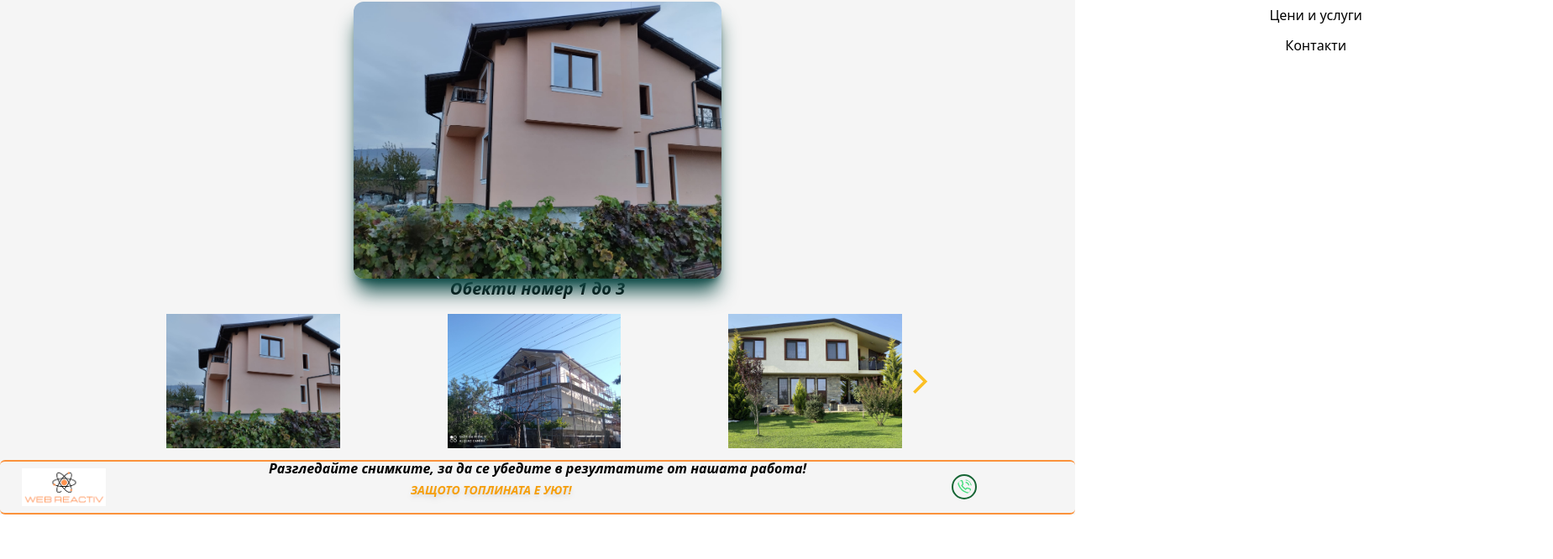
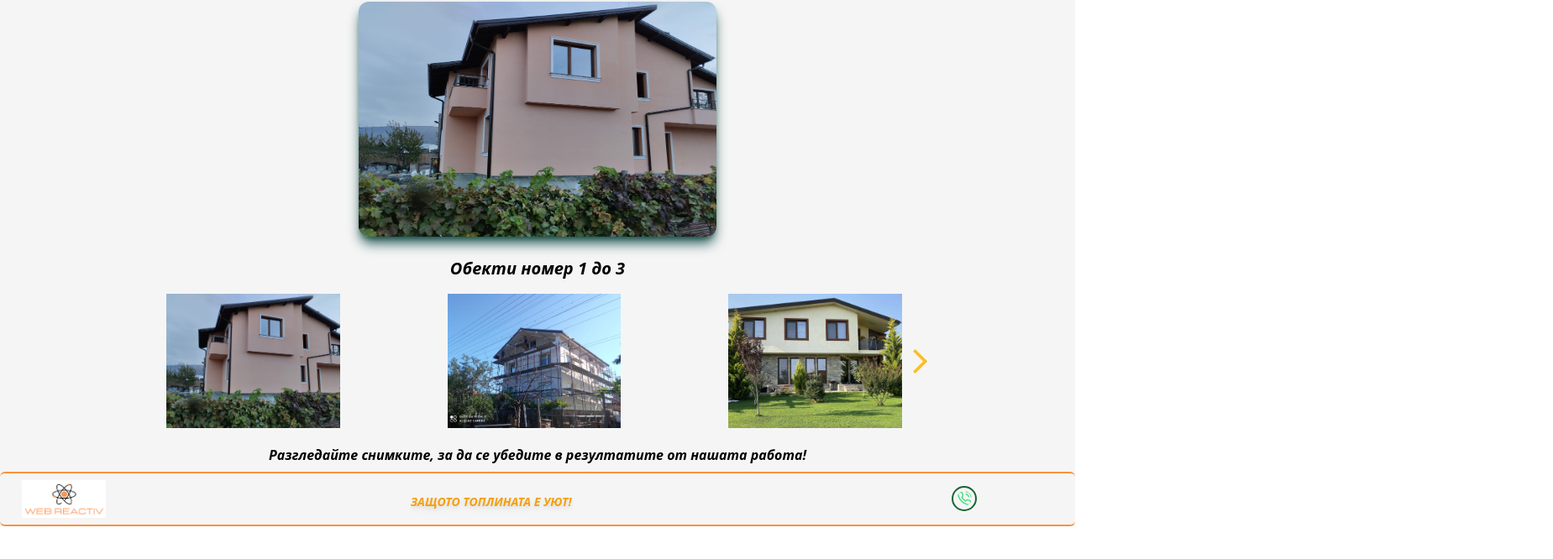
Before and after one commit to freeside93/toplo, a React (Create React App) app: page / in a window 1280 px wide. Shown: the part 126-792 px from the top of the page at 84% size, 1849 px wide, since content can reach past the window. Built offline with nearby package versions, Linux system fonts and the light colour scheme.

Commit message:
project.jsx css changes for animations

```diff
--- a/src/App.js
+++ b/src/App.js
@@ -36,7 +36,7 @@ function App() {
             />}
 
             {/* SIDE DRAWER */}
-              <div className={`${menuOpen ? 'translate-x-0' : 'translate-x-full' }
+              <div className={`${menuOpen ? 'translate-x-0' : 'translate-x-full hidden' }
                bg-white w-full  h-screen absolute z-30 -top-4 md:-top-4 -right-2 flex flex-col gap-3 items-center cursor-pointer
                 ease-in-out duration-200`}>
                 <AiOutlineMenuUnfold className='text-amber-400 z-30 mt-2' size={40}
--- a/src/components/Projects.jsx
+++ b/src/components/Projects.jsx
@@ -59,19 +59,19 @@ const Projects = () => {
   }
 
   return (
-    <div className='flex flex-col items-center'>
+    <div className='flex flex-col items-center w-full'>
       <div >
-        <h1 className=' text-2xl b-2 -mt-3  mb-2'>Завършени обекти:</h1>
+        <h1 className='w-full text-2xl b-2 -mt-3  mb-2'>Завършени обекти:</h1>
       </div>
       {/* BIG PHOTO PREVIEW */}
-      <div className='w-full md:w-5/12 flex flex-row ease-in-out'>
+      <div className=' h-[280px] md:max-h-[350px] lg:max-h-[450px] w-full md:w-4/12 flex flex-row ease-in-out justify-center'>
         <div
-          className={`w-full h-[300px] md:h-[350px] relative translate-x-0 rounded-lg`}>
+          className={`w-full  relative translate-x-0 rounded-lg`}>
           {showNewHouse && <motion.img
             initial={{ scale: 0 }}
             animate={{ scale: 1 }}
 
-            className='rounded-xl shadow-teal-900 shadow-xl w-full md:max-h-[350px] lg:max-h-[450px]' src={currentHouse}>
+            className='rounded-xl shadow-teal-900 shadow-lg w-full h-full ' src={currentHouse}>
 
           </motion.img>}
 
@@ -79,11 +79,11 @@ const Projects = () => {
         </div>
       </div>
       {/* PHOTO GALLERY */}
-      <div className='h-[180px] flex flex-col justify-center items-center'>
-        <div className='text-xl mt-4 mb-2'>
+      <div className=' flex flex-col justify-center items-center h-[200px] mt-2 md:h-[240px] md:mt-6'>
+        <div className='text-xl mt-4 mb-2 h-[20px] md:h-[40px]'>
           <p>{(houseFrom + 1 === houses.length) ? 'Обект' : 'Обекти'} номер {houseFrom + 1} до {(houseFrom + 1 === houses.length) ? houseFrom + 1 : houseTo}</p>
         </div>
-        <div className='w-full m-auto  flex flex-row mt-2 items-center'>
+        <div className='w-full m-auto  flex flex-row mt-2 items-center h-[180px] md:h-[220px]'>
           {/* left arrow for gallery */}
           <div className='w-1/12 flex justify-end ml-2 -mr-4'>
             {houseFrom !== 0 &&
@@ -98,7 +98,8 @@ const Projects = () => {
           {animate3Houses && <motion.div
             initial={{ x: - 100 }}
             animate={{ x: 0 }}
-            className='grid grid-cols-3 gap-1 md:gap-12  lg:gap-32 w-10/12 m-auto rounded-xl'>
+            transition={{duration:0.4}}
+            className='grid grid-cols-3 gap-1 md:gap-12  lg:gap-32 w-10/12 m-auto rounded-xl h-[60px] md:h-[160px]'>
             {houses.slice(houseFrom, houseTo).map((house, i) =>
               <div key={i} className='cursor-pointer justify-self-center '
                 onClick={() => {
@@ -106,7 +107,7 @@ const Projects = () => {
                   animateHouse()
 
                 }}            >
-                <img src={house} className={`object-cover max-h-[60px] md:max-h-[100px] md:h-[160px] lg:max-h-[250px] w-full `} />
+                <img src={house} className={`object-cover max-h-[60px] md:max-h-[100px] md:h-[160px] lg:max-h-[250px] w-full active:scale-125`} />
               </div>
             )}
           </motion.div>}
@@ -121,7 +122,7 @@ const Projects = () => {
           </div>
 
         </div>
-        <div>
+        <div className='mt-2 mb-2'>
           <article className='m-auto text-center w-full text-base mt-3'>
             Разгледайте снимките, за да се убедите в резултатите от нашата работа!
           </article>
```
